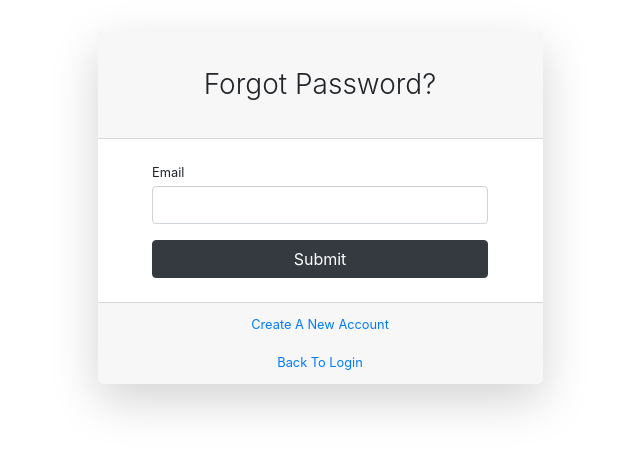
After one commit to quandang246/hn_python_naitei19-air_quality_management, a Django app: page /myapp/password-reset/ in a window 1280 px wide. The commit adds this page. Shown: the top 452 px of the page, without its empty margins (320-960 px from the left). Run offline with Django 3.2, Linux system fonts and the light colour scheme; some libraries are stand-ins or nearby versions.

Commit message:
add forgot password

```diff
--- /dev/null
+++ b/air_quality_management/myapp/templates/base_forgot_password.html
@@ -0,0 +1,22 @@
+{% load i18n %}
+{% load static %}
+
+<!DOCTYPE html>
+<html lang="en">
+{% load static %}
+{% load i18n %}
+<head>
+    <meta charset="UTF-8">
+    <meta name="viewport" content="width=device-width, initial-scale=1.0">
+    <link rel="stylesheet" href="{% static 'css/cdn.jsdelivr.net_npm_bootstrap@4.5.3_dist_css_bootstrap.min.css' %}">
+    <link rel="stylesheet" href="{% static 'leaflet/leaflet.css' %}" />
+    <script src="{% static 'leaflet/leaflet.js' %}"></script>
+    <title>
+        {% block title %} {% endblock title %}
+    </title>
+</head>
+<body>
+    {% block content %}
+    {% endblock %}
+</body>
+</html>
--- a/air_quality_management/myapp/templates/registration/login.html
+++ b/air_quality_management/myapp/templates/registration/login.html
@@ -19,7 +19,7 @@
                 <input type="password" class="form-control" id="password" name="password" required>
             </div>
             <div class="forgot-pass">
-                <a href="#">{% trans "Forgot password" %}</a>
+                <a href="{% url 'password_reset' %}">{% trans "Forgot password" %}</a>
             </div>
             <div class="btn">
                 <div class="inner"></div>
--- /dev/null
+++ b/air_quality_management/myapp/templates/registration/password_reset.html
@@ -0,0 +1,60 @@
+{% extends "base_forgot_password.html" %}
+{% load i18n %}
+
+{% block content %}
+    <div class="form-content my-3 p-3">
+        <div class="container">
+            <div class="row justify-content-center">
+                <div class="col-lg-5">
+                    <div class="card shadow-lg border-0 rounded-lg mt-0 mb-3">
+                        <div class="card-header justify-content-center">
+                            <div id="error_div"></div>
+                          <h3 class="font-weight-light my-4 text-center">{% trans "Forgot Password?" %}</h3>
+                        </div>
+                        {% if form.errors %}
+                            <div class="alert alert-danger alert-dismissible" role="alert">
+                                <div id="form_errors">
+                                    {% for key, value in form.errors.items %}
+                                        <strong>{{ value }}</strong>
+                                    {% endfor %}
+                                </div>
+                                <button type="button" class="close" data-dismiss="alert" aria-label="Close">
+                                    <span aria-hidden="true">&times;</span>
+                                </button>
+                            </div>
+                        {% endif %}
+                        <div class="card-body">
+                            <form method="POST">
+                                {% csrf_token %}
+                                <div class="form-row">
+                                    <div class="col-md-10 offset-md-1">
+                                    <div class="form-group">
+                                      <label class="small mb-1" for="id_email">{% trans "Email" %}</label>
+                                        <input type="email" name="email"  class="form-control"
+                                               autocomplete="email" maxlength="254" required id="id_email">
+                                    </div>
+                                </div>
+                            </div>
+                                <div class="form-row">
+                                  <div class="col-md-10 offset-md-1">
+                                    <div class="form-group mt-0 mb-1">
+                                        <button type="submit" class="col-md-12 btn btn-dark">{% trans "Submit" %}
+                                        </button>
+                                    </div>
+                                 </div>
+                               </div>
+                            </form>
+                        </div>
+                        <div class="card-footer text-center">
+                            <div class="small">
+                                <a href="{% url 'register' %}">{% trans "Create A New Account" %}</a><br><br>
+                                <a href="{% url 'login' %}">{% trans "Back To Login" %}</a><br>
+                            </div>
+                        </div>
+                    </div>
+                </div>
+            </div>
+        </div>
+
+  </div>
+{% endblock content %}
--- a/air_quality_management/myapp/urls.py
+++ b/air_quality_management/myapp/urls.py
@@ -2,7 +2,7 @@ from django.urls import path
 from django.contrib.auth import views as auth_views
 from . import views
 from .views import profile, edit_profile
-from .views import ChangePasswordView
+from .views import ChangePasswordView, ResetPasswordView
 
 urlpatterns = [
     path('', views.index, name='index'),
@@ -12,6 +12,7 @@ urlpatterns = [
     path('air-quality-data/<uuid:data_id>/', views.air_quality_data_detail, name='air_quality_data_detail'),
     path('login/', views.login_view, name='login'),
     path('logout/', views.logout_view, name='logout'),
+    path('password-reset/', ResetPasswordView.as_view(), name='password_reset'),
     path('register/', views.register_view, name='register'),
     path('user/', views.user_view, name='user_profile'),
     path('profile/', profile, name='users-profile'),
@@ -19,4 +20,6 @@ urlpatterns = [
     path('password-change/', ChangePasswordView.as_view(), name='password_change'),
     path('reports-history/', views.reports_history, name='reports_history'),
     path('report_air_quality', views.report_air_quality, name='report_air_quality'),
+    path('password-reset-confirm/<uidb64>/<token>/', auth_views.PasswordResetConfirmView.as_view(template_name='registration/password_reset_confirmation.html'), name='password_reset_confirm'),
+    path('password-reset-complete/', auth_views.PasswordResetCompleteView.as_view(template_name='registration/password_reset_completed.html'), name='password_reset_complete'),
 ]
--- a/air_quality_management/myapp/views.py
+++ b/air_quality_management/myapp/views.py
@@ -2,7 +2,7 @@ from datetime import datetime
 from django.shortcuts import render, get_object_or_404, redirect
 from django.shortcuts import render
 from django.contrib.auth.decorators import login_required
-from django.contrib.auth.views import PasswordChangeView
+from django.contrib.auth.views import PasswordChangeView, PasswordResetView
 from django.contrib.messages.views import SuccessMessageMixin
 from django.urls import reverse_lazy
 from django.utils.translation import gettext_lazy as _
@@ -240,3 +240,13 @@ def report_air_quality(request):
         form = AirQualityForm_User()
 
     return render(request, 'user/user_aqi_form_create.html', {'form': form})
+
+class ResetPasswordView(SuccessMessageMixin, PasswordResetView):
+    template_name = 'registration/password_reset.html'
+    email_template_name = 'registration/password_reset_mail.html'
+    subject_template_name = 'registration/password_reset_subject'
+    success_message = _("We've emailed you instructions for setting your password, " \
+                      "if an account exists with the email you entered. You should receive them shortly." \
+                      " If you don't receive an email, " \
+                      "please make sure you've entered the address you registered with, and check your spam folder.")
+    success_url = reverse_lazy('login')
```
Also changed, not shown: air_quality_management/air_quality_management/settings.py (+7 -0 lines), air_quality_management/myapp/templates/registration/password_reset_completed.html (added, +16 -0 lines), air_quality_management/myapp/templates/registration/password_reset_confirmation.html (added, +72 -0 lines), air_quality_management/myapp/templates/registration/password_reset_mail.html (added, +13 -0 lines), 2 other files.
